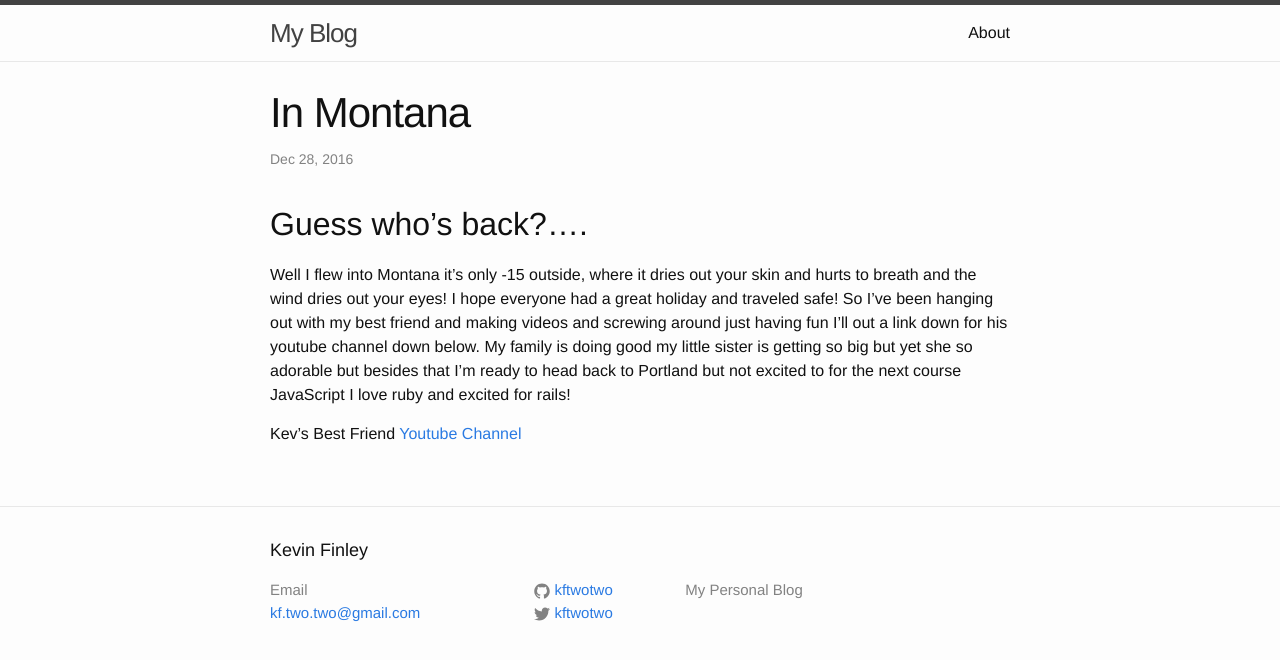
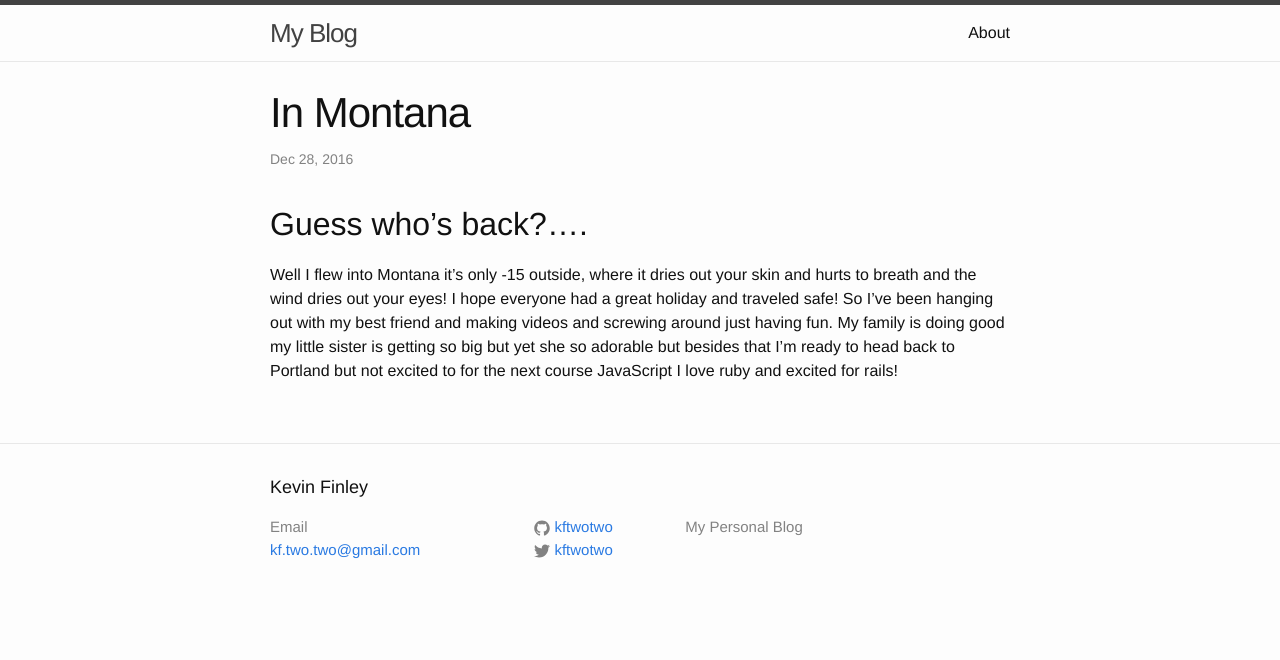
Before and after one commit to kftwotwo/kftwotwo.github.io, a Jekyll site: the page built from _posts/2016-12-29-well-thanks.markdown, in a window 1280 px wide. Shown: the top 660 px of the page. Built offline with Jekyll 4.4.1, drawn with Linux system fonts in a browser that asks for light colours.

Commit message:
add new years, and getting better posts

```diff
--- a/_posts/2016-12-29-well-thanks.markdown
+++ b/_posts/2016-12-29-well-thanks.markdown
@@ -6,7 +6,4 @@
 ---
 
 ## Guess who's back?....
-Well I flew into Montana it's only -15 outside, where it dries out your skin and hurts to breath and the wind dries out your eyes! I hope everyone had a great holiday and traveled safe! So I've been hanging out with my best friend and making videos and screwing around just having fun I'll out a link down for his youtube channel down below. My family is doing good my little sister is getting so big but yet she so adorable but besides that I'm ready to head back to Portland but not excited to for the next course JavaScript I love ruby and excited for rails!
-
-Kev's Best Friend
-[Youtube Channel](https://www.youtube.com/channel/UC0zcjDFn0fPZv__yaQRfXGw)
+Well I flew into Montana it's only -15 outside, where it dries out your skin and hurts to breath and the wind dries out your eyes! I hope everyone had a great holiday and traveled safe! So I've been hanging out with my best friend and making videos and screwing around just having fun. My family is doing good my little sister is getting so big but yet she so adorable but besides that I'm ready to head back to Portland but not excited to for the next course JavaScript I love ruby and excited for rails!
```
Also changed, not shown: _posts/2017-1-1-happy-new-year.markdown (added, +9 -0 lines), _posts/2017-1-2-peachy.markdown (added, +9 -0 lines).
